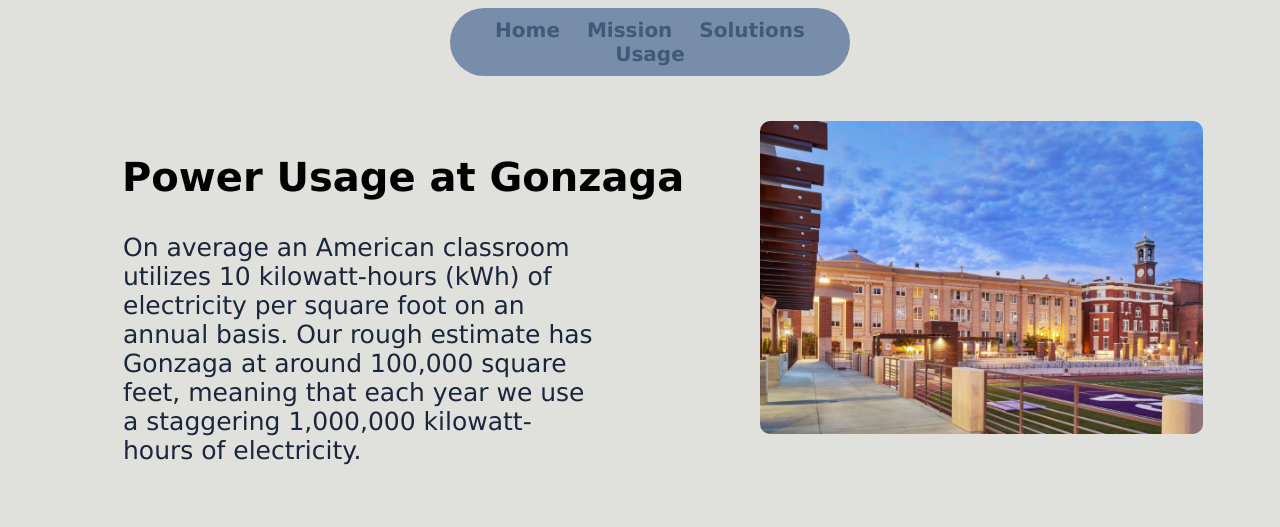
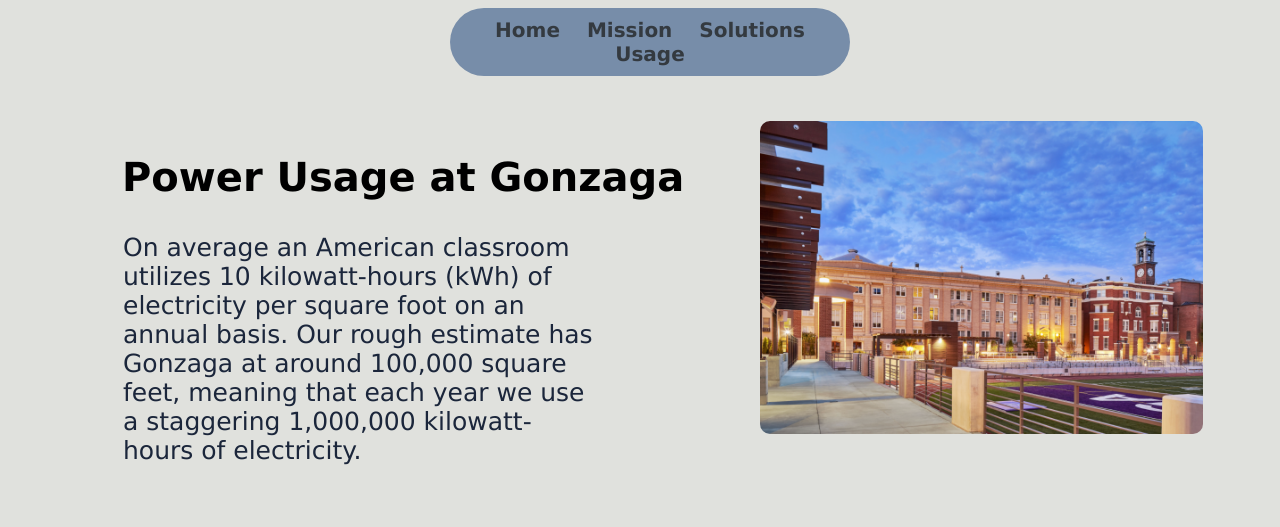
Before and after one commit to JakeHascall26/Hackathon2025JHNR, a plain HTML site: page Usage.html in a window 1280 px wide. Shown: the top 527 px of the page. Drawn offline with Linux system fonts and the light colour scheme.

Commit message:
final final usage change

```diff
--- a/Usage.html
+++ b/Usage.html
@@ -20,7 +20,7 @@
       .task-bar a {
         margin: 0 10px;
         text-decoration: none;
-        color: #415a77;
+        color: #343a40;
       }
       .content {
         font-family: verdana;
```
